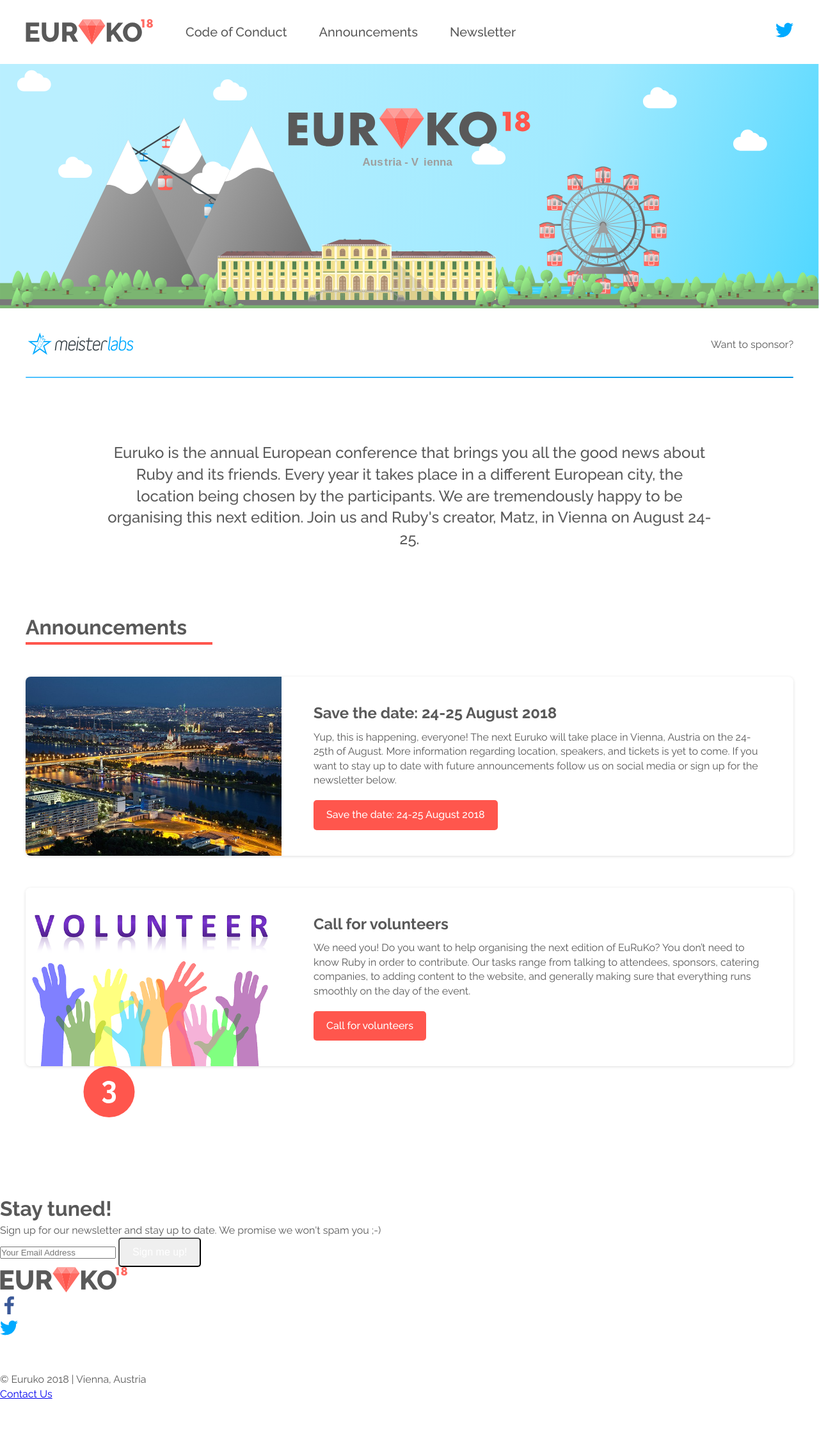
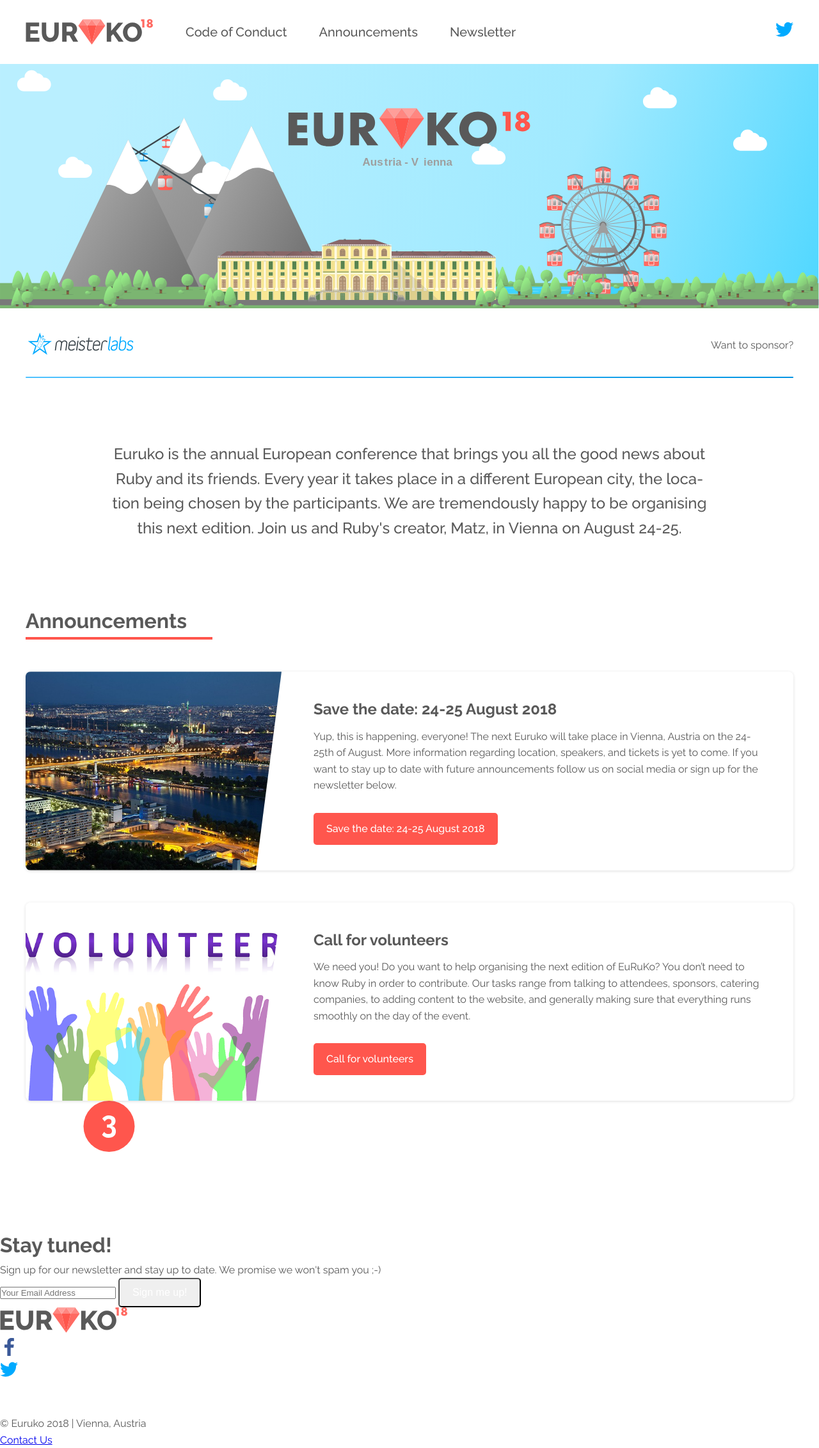
Before and after one commit to euruko/euruko2018.github.io, a Jekyll site: the page built from index.html, in a window 1280 px wide. Shown: the whole page at 64% size. Built offline with Jekyll 4.4.1, drawn with Linux system fonts in a browser that asks for light colours; before the commit the page ends 2191 px from its top, so only the background shows below that.

Commit message:
Add hyphenation mixing + skew and media query :( for the announcements

```diff
--- a/assets/css/lib/0-settings/_config.scss
+++ b/assets/css/lib/0-settings/_config.scss
@@ -22,7 +22,7 @@
 $fw-medium: 500;
 $fw-regular: 400;
 
-$lh-regular: 140%;
+$lh-regular: 160%;
 
 $font-family: "Raleway", Helvetica, sans-serif;
 
--- /dev/null
+++ b/assets/css/lib/1-tools/_mixins.scss
@@ -0,0 +1,5 @@
+@mixin hyphenation {
+    -ms-word-break: break-all;
+    word-break: break-word;
+    hyphens: auto;
+}
--- a/assets/css/lib/3-base/_button.scss
+++ b/assets/css/lib/3-base/_button.scss
@@ -21,11 +21,3 @@
     font-weight: $fw-bold;
     border-radius: 8px;
 }
-
-@include mobile-only{
-    .button,
-    input[type=button],
-    input[type=submit] {
-        white-space: normal;
-    }
-}
--- a/assets/css/lib/3-base/_typography.scss
+++ b/assets/css/lib/3-base/_typography.scss
@@ -1,6 +1,7 @@
 h1, h2, h3, h4, h5, p, span, a {
     line-height: $lh-regular;
     margin: 0;
+    @include hyphenation;
 }
 
 h1 {
--- a/assets/css/lib/includes.scss
+++ b/assets/css/lib/includes.scss
@@ -1,2 +1,4 @@
 @import "0-settings/config";
+
+@import "1-tools/mixins";
 @import "1-tools/responsive";
--- a/assets/css/lib/main.scss
+++ b/assets/css/lib/main.scss
@@ -1,6 +1,7 @@
 @import "0-settings/config";
 
 @import "1-tools/responsive";
+@import "1-tools/mixins";
 
 @import "2-generic/reset";
 
--- a/assets/css/lib/modules/announcements.scss
+++ b/assets/css/lib/modules/announcements.scss
@@ -6,18 +6,17 @@
     box-shadow: $bs-regular;
     border-radius: 8px;
     overflow: hidden;
-    flex-wrap: wrap;
 
     .image {
         background-repeat: no-repeat;
         background-position: center center;
         background-size: cover;
-        flex: 1 1 300px;
+        flex: 0 0 400px;
         min-height: 260px;
+        clip-path: polygon(0% 0%, 100% 0%, 90% 100%, 0% 100%);
     }
 
     .text-wrapper {
-        flex: 3 1 500px;
         flex-direction: column;
         padding: 40px 50px;
     }
@@ -27,7 +26,19 @@
     }
 
     .button {
-        margin-top: 20px;
+        margin-top: 30px;
+        white-space: normal;
     }
 
 }
+
+@include tablet-portrait-and-below {
+    .announcements {
+        flex-direction: column;
+
+        .image {
+            flex-grow: 1;
+            clip-path: polygon(0% 0%, 100% 0%, 100% 100%, 0% 90%);
+        }
+    }
+}
```
